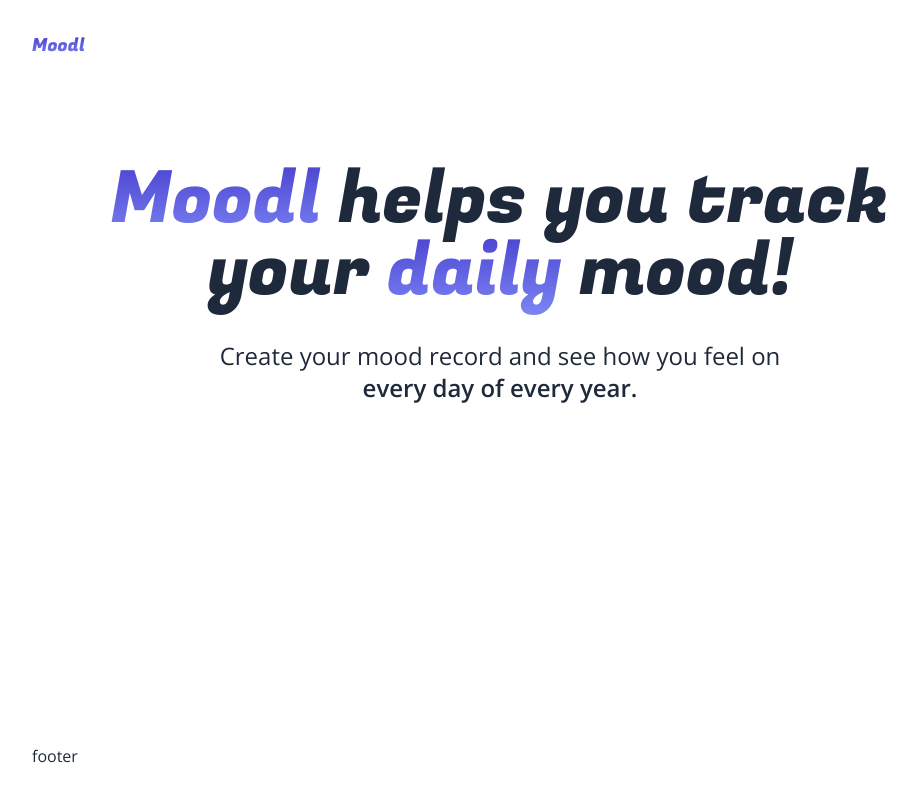
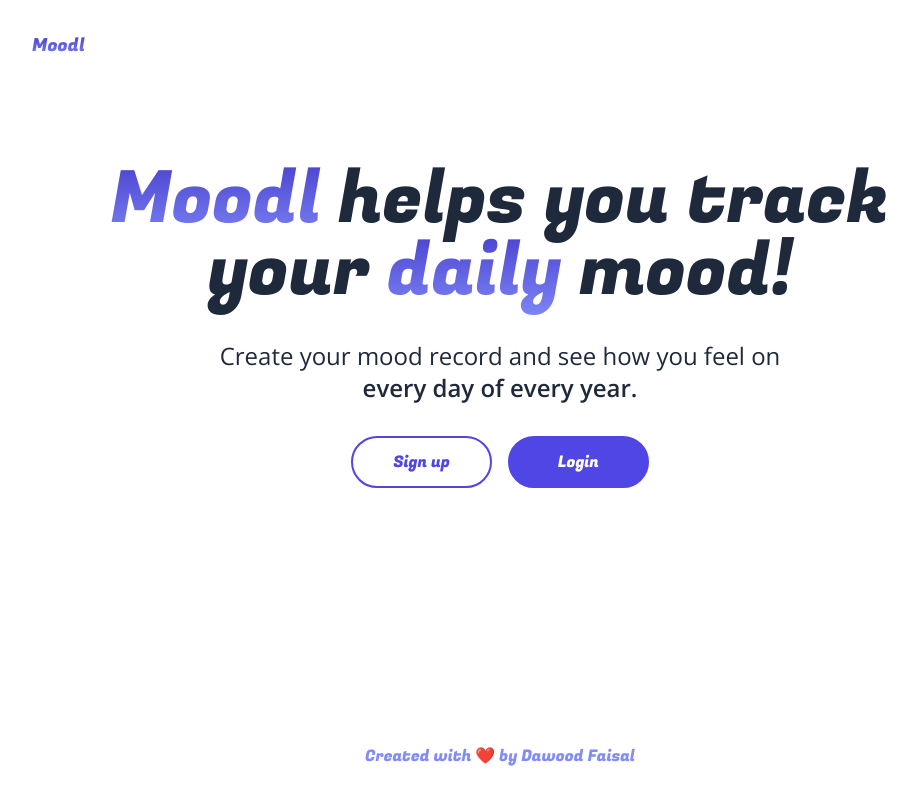
Before and after one commit to heydawood/Moodl, a Next.js app: page / in a window 1280 px wide. Shown: the whole page, without its empty margins (140-1057 px from the left). Built offline with nearby package versions, Linux system fonts and the light colour scheme.

Commit message:
commit-6

```diff
--- a/app/layout.js
+++ b/app/layout.js
@@ -18,8 +18,8 @@ export default function RootLayout({ children }) {
 
   )
   const footer = (
-    <footer className="p-4 sm:p-8">
-      footer
+    <footer className="p-4 sm:p-8 grid place-items-center">
+      <p className={'text-indigo-400 ' + fugaz.className}>Created with ❤️ by <a href="http://github.com/heydawood" target="_blank" rel="noopener noreferrer">Dawood Faisal</a></p>
     </footer>
   )
 
--- a/components/Hero.js
+++ b/components/Hero.js
@@ -1,5 +1,6 @@
 import { Fugaz_One } from 'next/font/google';
 import React from 'react'
+import Button from './Button';
 
 const fugaz = Fugaz_One({ subsets: ["latin"], weight: ['400'] });
 
@@ -8,6 +9,10 @@ export default function Hero() {
     <div className='py-4 md:py-10 flex flex-col gap-4 sm:gap-8'>
       <h1 className={'text-5xl sm:text-6xl md:text-7xl text-center ' + fugaz.className}><span className='textGradient'>Moodl</span> helps you track your <span className='textGradient'>daily</span> mood!</h1>
       <p className='text-lg sm:text-xl md:text-2xl text-center w-full mx-auto max-w-[600px]'>Create your mood record and see how you feel on <span className='font-semibold'>every day of every year.</span></p>
+      <div className='grid grid-cols-2 gap-4 w-fit mx-auto'>
+        <Button text='Sign up' />
+        <Button text='Login' dark/>
+      </div>
     </div>
   )
 }
```
